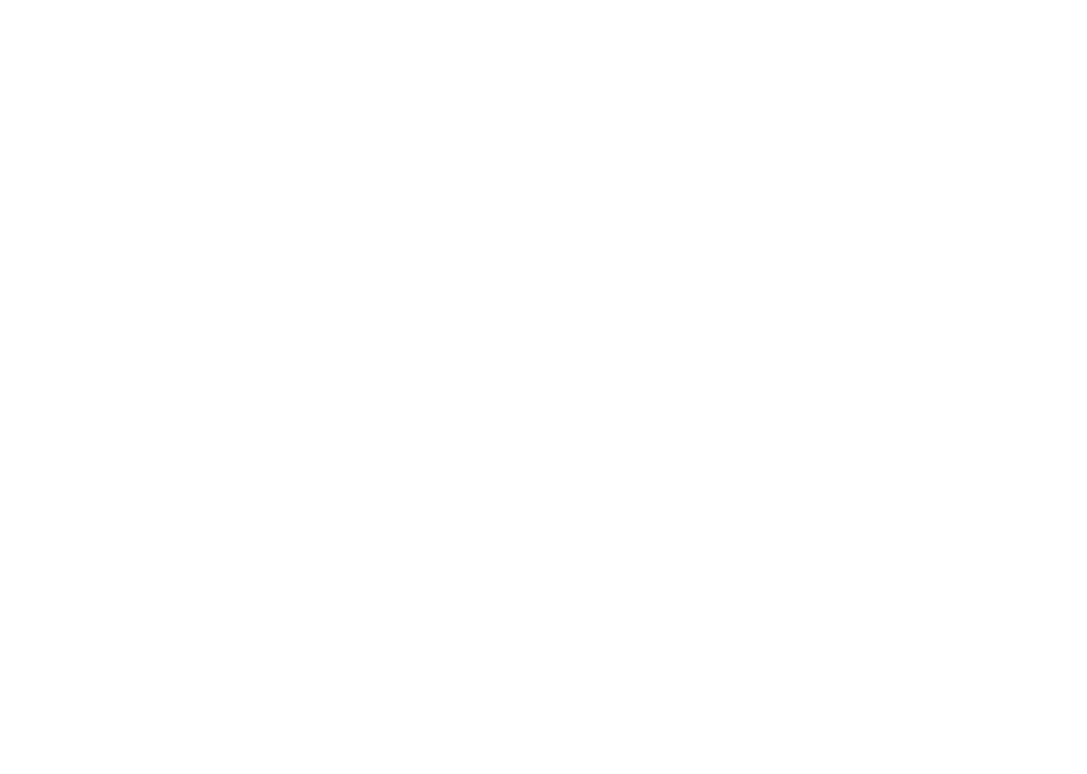
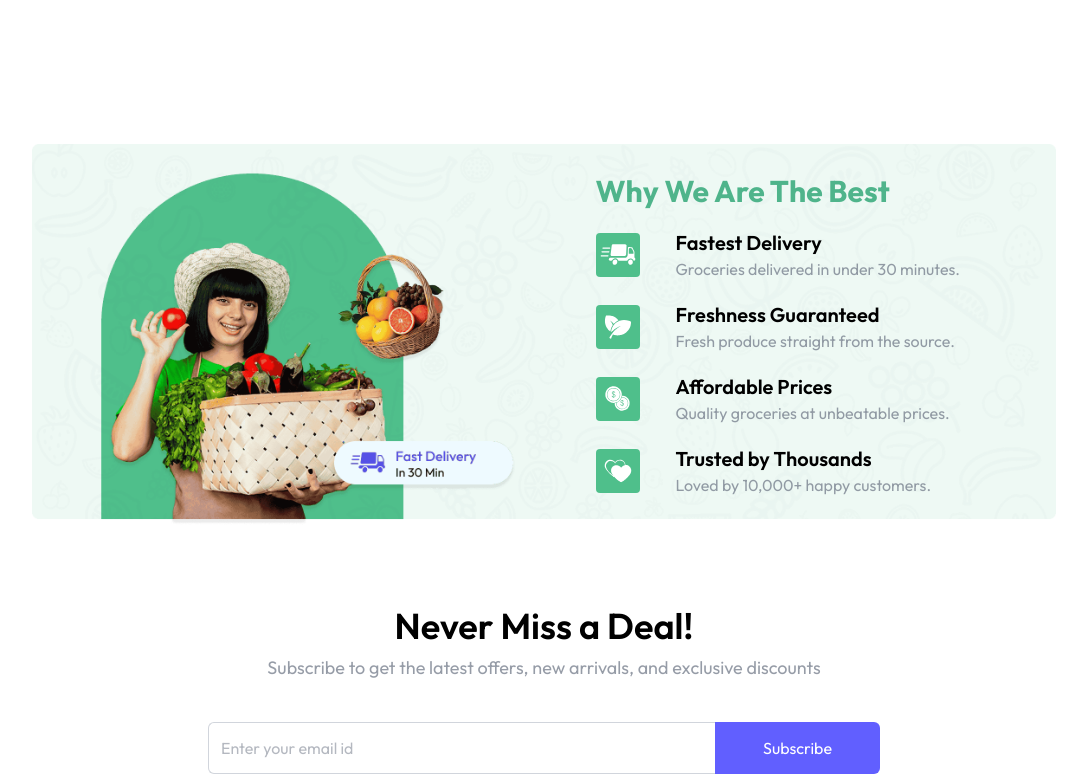
Before and after one commit to sadaqhassan/Adeego, a React (Vite) app in the folder client/: page / in a window 1280 px wide. Shown: the part 1534-2308 px from the top of the page, without its empty margins (96-1183 px from the left). Before the commit the page ends 1594 px from the top, so only its background shows below. Built offline with nearby package versions, Linux system fonts and the light colour scheme.

Commit message:
newsLatter

```diff
--- a/client/src/Components/NewsLater.jsx
+++ b/client/src/Components/NewsLater.jsx
@@ -1,9 +1,23 @@
-import React from 'react'
+const NewsLater = () => {
 
-const NewsLater = () => {
-  return (
-    <div>NewsLater</div>
-  )
+    return (
+        <div className="flex flex-col items-center justify-center text-center space-y-2">
+            <h1 className="md:text-4xl text-2xl font-semibold">Never Miss a Deal!</h1>
+            <p className="md:text-lg text-gray-500/70 pb-8">
+                Subscribe to get the latest offers, new arrivals, and exclusive discounts
+            </p>
+            <form className="flex items-center justify-between max-w-2xl w-full md:h-13 h-12">
+                <input
+                    className="border border-gray-300 rounded-md h-full border-r-0 outline-none w-full rounded-r-none px-3 text-gray-500"
+                    type="text"
+                    placeholder="Enter your email id"
+                    required
+                />
+                <button type="submit" className="md:px-12 px-8 h-full text-white bg-indigo-500 hover:bg-indigo-600 transition-all cursor-pointer rounded-md rounded-l-none">
+                    Subscribe
+                </button>
+            </form>
+        </div>
+    )
 }
-
 export default NewsLater
--- a/client/src/Context/AppContext.jsx
+++ b/client/src/Context/AppContext.jsx
@@ -51,10 +51,11 @@
             cartData[itemId]-=1
             if(cartData[itemId] === 0){
                 delete cartData[itemId]
+                toast.success('Removed from cart')
             }
         }
         setCartItems(cartData)
-        toast.success('Removed from cart')
+
     }
 
 
--- a/client/src/pages/Home.jsx
+++ b/client/src/pages/Home.jsx
@@ -2,6 +2,8 @@
 import Banner from '../Components/Banner'
 import Catogeries from '../Components/Catogeries'
 import BestSeller from '../Components/BestSeller'
+import BottomBanner from '../Components/BottomBanner'
+import NewsLater from '../Components/NewsLater'
 
 const Home = () => {
   return (
@@ -9,6 +11,8 @@
       <Banner/>
       <Catogeries/>
       <BestSeller/>
+      <BottomBanner/>
+      <NewsLater/>
     </div>
   )
 }
```
